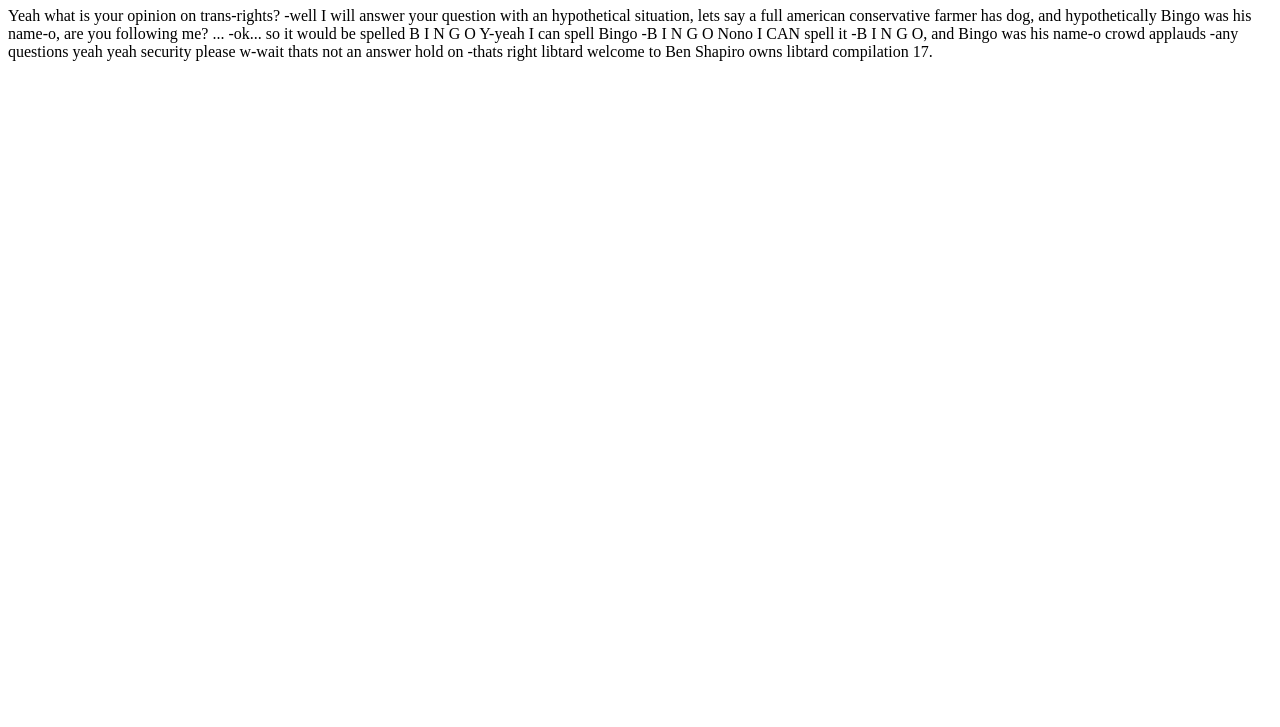
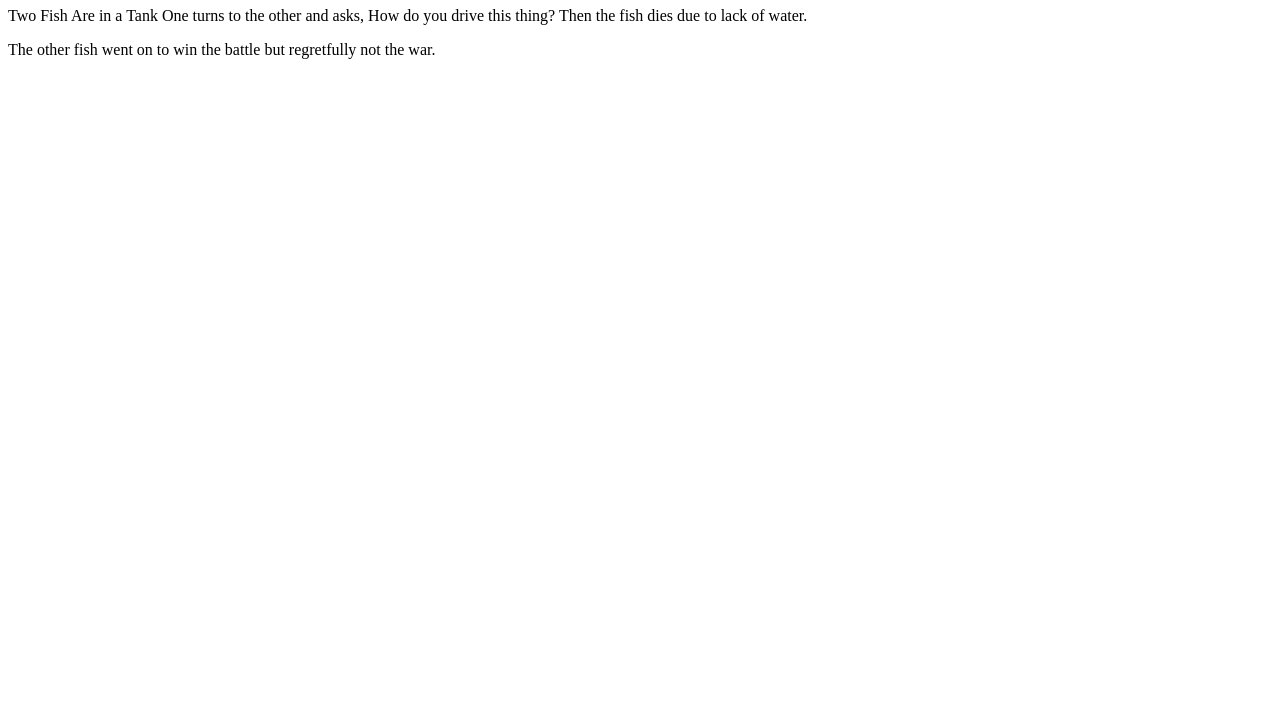
Before and after one commit to maparker77/maparker77.github.io, a plain HTML site: page index.html in a window 1280 px wide. Shown: the part 73-800 px from the top of the page. Drawn offline with Linux system fonts and the light colour scheme.

Commit message:
Update index.html

```diff
--- a/index.html
+++ b/index.html
@@ -7,28 +7,7 @@
 </head>
 <body>
 	<h1>Property of Matthew A Parker</h1>
-	<p>Yeah what is your opinion on trans-rights?
-
--well I will answer your question with an hypothetical situation, lets say a full american conservative farmer has dog, and hypothetically Bingo was his name-o, are you following me?
-
-...
-
--ok... so it would be spelled B I N G O
-
-Y-yeah I can spell Bingo
-
--B I N G O
-
-Nono I CAN spell it
-
--B I N G O, and Bingo was his name-o
-
-crowd applauds
-
--any questions yeah yeah security please
-
-w-wait thats not an answer hold on
-
--thats right libtard welcome to Ben Shapiro owns libtard compilation 17.</p>
+	<p>Two Fish Are in a Tank One turns to the other and asks, How do you drive this thing? Then the fish dies due to lack of water.</p>
+	<p>The other fish went on to win the battle but regretfully not the war.</p>
 </body>
 </html>
```
